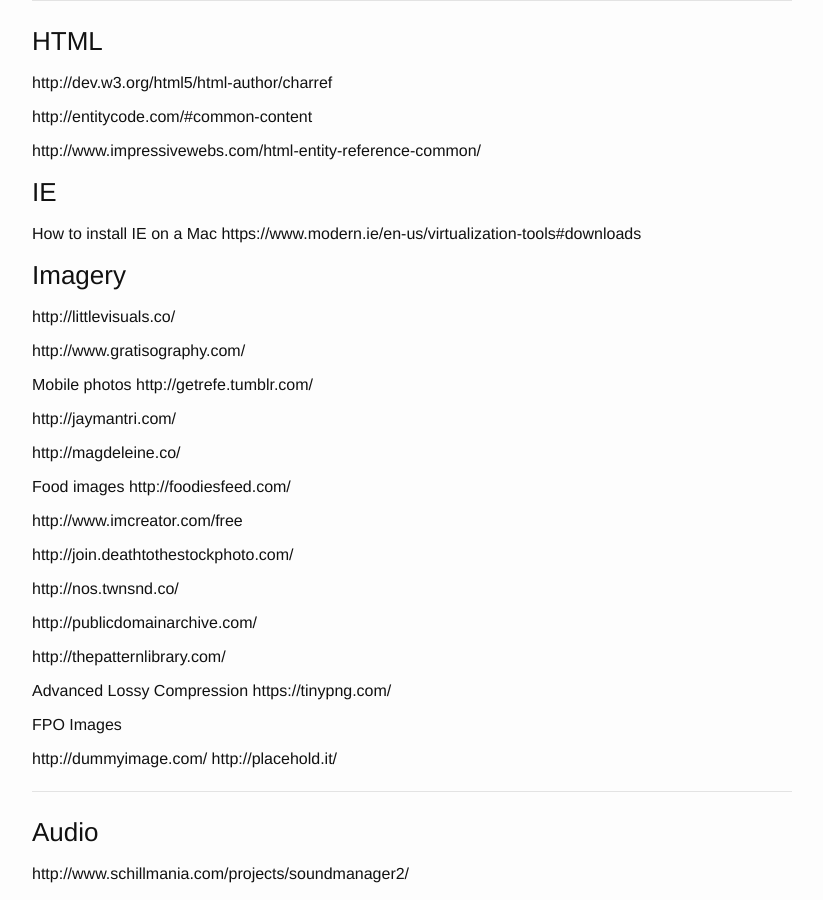
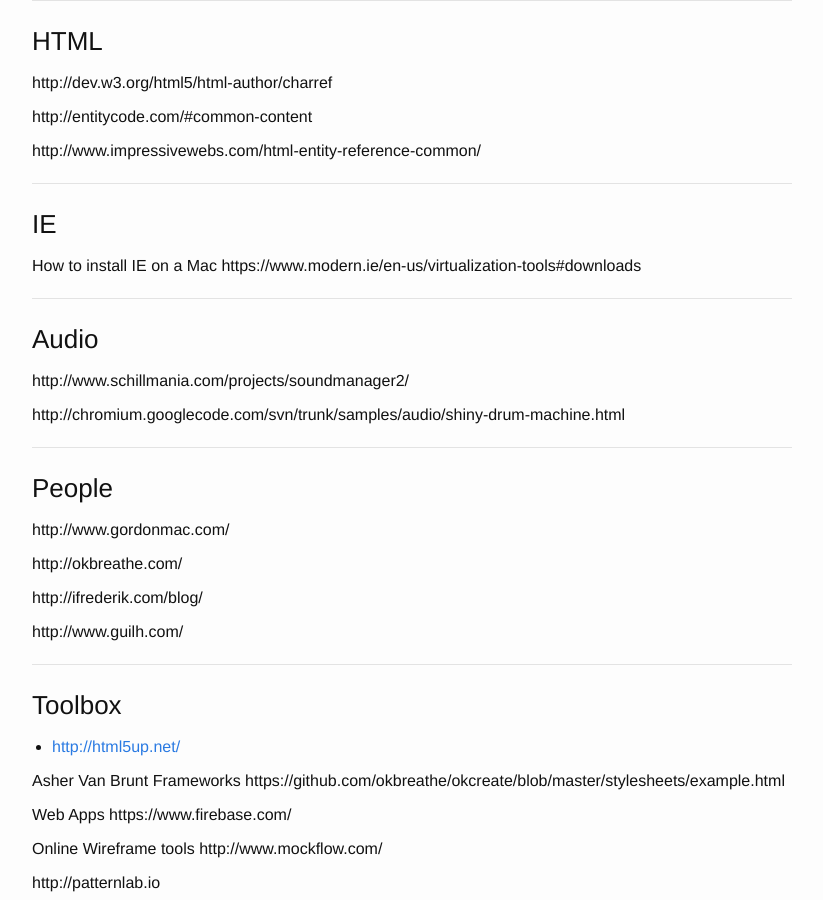
Before and after one commit to capitalJT/capitaljt.github.io, a Jekyll site: the page built from _posts/2016-10-14-dev-bookmarks.md, in a window 1280 px wide and 900 px high, scrolled down 685 px. Shown: the whole window, without its empty margins (228-1051 px from the left). Built offline with Jekyll 4.4.1, drawn with Linux system fonts in a browser that asks for light colours; nearby versions of some CDN libraries; a style sheet for code colours, icons or effects is not loaded.

Commit message:
relocated section

```diff
--- a/_posts/2016-10-14-dev-bookmarks.md
+++ b/_posts/2016-10-14-dev-bookmarks.md
@@ -42,46 +42,12 @@
 
 http://www.impressivewebs.com/html-entity-reference-common/
 
+---
 
 ### IE
 
 How to install IE on a Mac
 https://www.modern.ie/en-us/virtualization-tools#downloads
-
-
-### Imagery
-
-http://littlevisuals.co/
-
-http://www.gratisography.com/
-
-Mobile photos
-http://getrefe.tumblr.com/
-
-http://jaymantri.com/
-
-http://magdeleine.co/
-
-Food images
-http://foodiesfeed.com/
-
-http://www.imcreator.com/free
-
-http://join.deathtothestockphoto.com/
-
-http://nos.twnsnd.co/
-
-http://publicdomainarchive.com/
-
-http://thepatternlibrary.com/
-
-Advanced Lossy Compression
-https://tinypng.com/
-
-FPO Images
-
-http://dummyimage.com/
-http://placehold.it/
 
 ---
 
```
